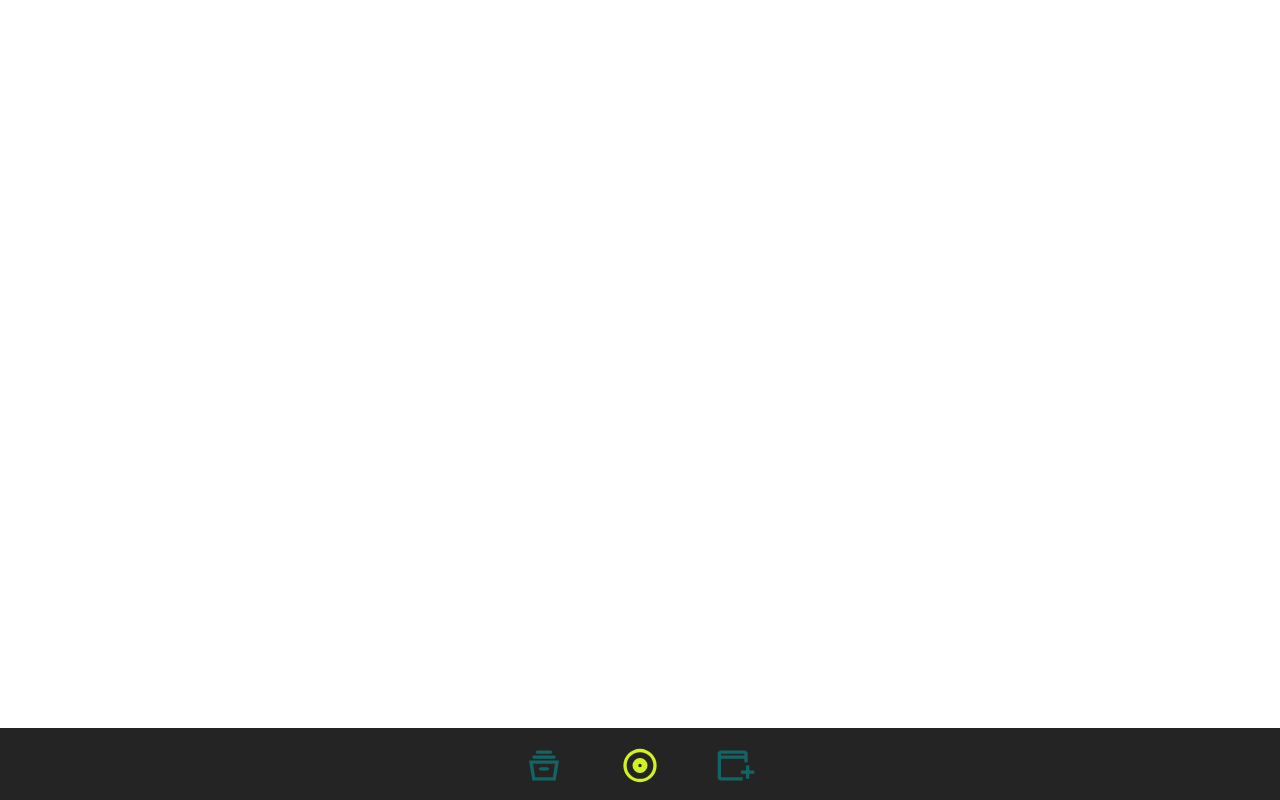
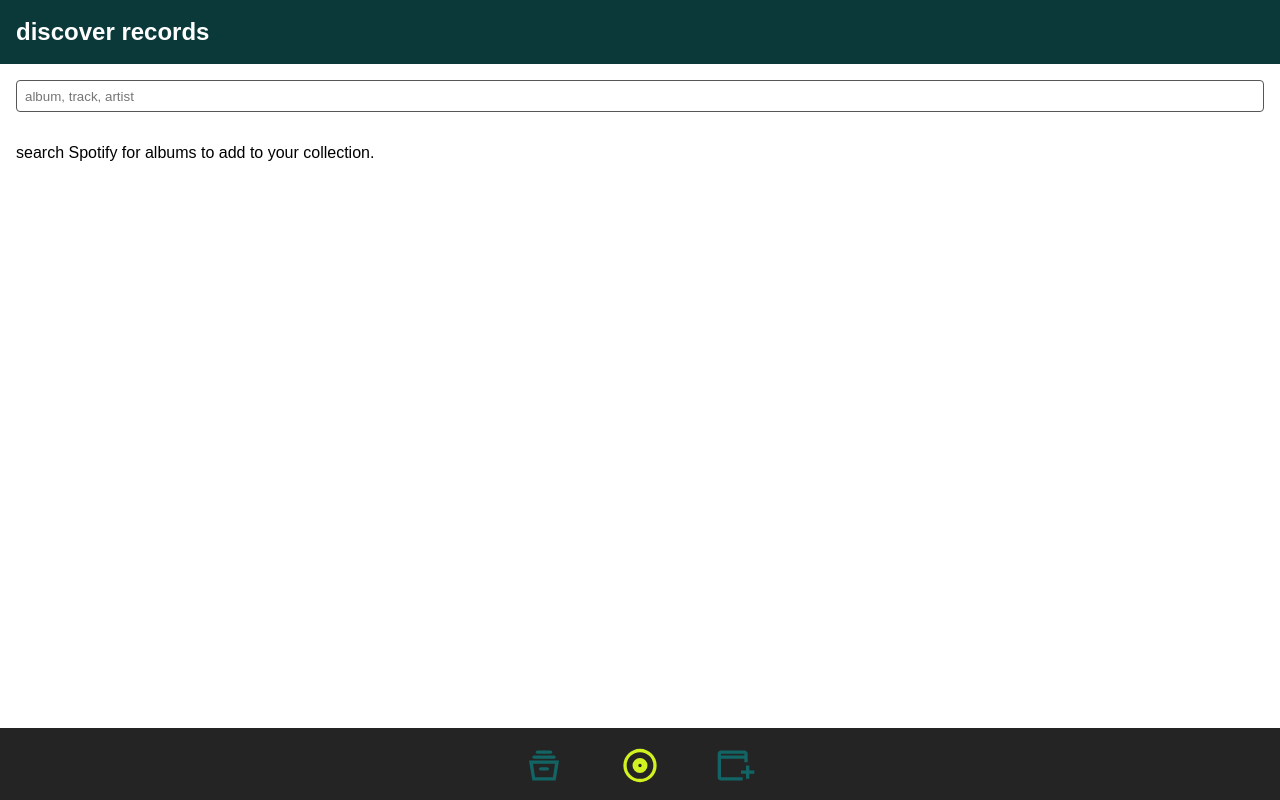
Before and after one commit to jenikashannon/audioFile, a React (Create React App) app: page /discover in a window 1280 px wide. Before the commit this address had no page. Built offline with nearby package versions, Linux system fonts and the light colour scheme.

Commit message:
add discover page; connect search bar and list of results

```diff
--- a/src/App.js
+++ b/src/App.js
@@ -5,6 +5,7 @@ import AddCratePage from "./pages/AddCratePage/AddCratePage";
 import AuthorizeSpotifyPage from "./pages/AuthorizeSpotifyPage/AuthorizeSpotifyPage";
 import CrateDetailsPage from "./pages/CrateDetailsPage/CrateDetailsPage";
 import CratesPage from "./pages/CratesPage/CratesPage";
+import DiscoverPage from "./pages/DiscoverPage/DiscoverPage";
 import Footer from "./components/Footer/Footer";
 import LoginPage from "./pages/LoginPage/LoginPage";
 import UsersPage from "./pages/UsersPage/UsersPage";
@@ -28,6 +29,7 @@ function App() {
 				/>
 				<Route path='crates/:crate_id' element={<CrateDetailsPage />} />
 				<Route path='/crates' element={<AddCratePage />} />
+				<Route path='/discover' element={<DiscoverPage />} />
 			</Routes>
 			<Footer />
 		</BrowserRouter>
--- a/src/components/AddAlbumModal/AddAlbumModal.jsx
+++ b/src/components/AddAlbumModal/AddAlbumModal.jsx
@@ -27,6 +27,7 @@ function AddAlbumModal({ setAddMode, setActiveAlbum, albumIds, setAlbumIds }) {
 		try {
 			await axios.post(`${baseUrl}/crates/${crate_id}`, {
 				album_id,
+				user_id,
 			});
 			setAlbumIds((prev) => {
 				return [...prev, album_id];
--- a/src/components/Item/Item.jsx
+++ b/src/components/Item/Item.jsx
@@ -3,6 +3,7 @@ import "./Item.scss";
 // components
 import AddIcon from "../AddIcon/AddIcon";
 import HeaderIcon from "../HeaderIcon/HeaderIcon";
+import Icon from "../Icon/Icon";
 
 // libraries
 import { useNavigate } from "react-router-dom";
@@ -58,7 +59,7 @@ function Item({
 		};
 	}
 
-	if (["album", "album-result"].includes(type)) {
+	if (["album", "album-result", "album-discover-result"].includes(type)) {
 		details = [item.name, item.artists.join(", ")];
 		image = item.image;
 
@@ -110,6 +111,9 @@ function Item({
 					isPinned={item.pinned_crate}
 				/>
 			)}
+			{type === "album-discover-result" && (
+				<Icon type='menuHorizontal' height='20' />
+			)}
 		</article>
 	);
 }
--- a/src/components/ItemList/ItemList.jsx
+++ b/src/components/ItemList/ItemList.jsx
@@ -9,6 +9,7 @@ function ItemList({
 	crateList,
 	albumList,
 	resultList,
+	discoverList,
 	searchedCrateList,
 	setActiveAlbum,
 	addAlbum,
@@ -20,7 +21,6 @@ function ItemList({
 }) {
 	let itemList;
 	let type;
-	let mode;
 
 	if (crateList) {
 		itemList = crateList;
@@ -42,6 +42,11 @@ function ItemList({
 		type = "crate-result";
 	}
 
+	if (discoverList) {
+		itemList = discoverList;
+		type = "album-discover-result";
+	}
+
 	// re-render list whenever album is added
 	useEffect(() => {}, [albumIds, searchedCrateList]);
 
@@ -56,7 +61,6 @@ function ItemList({
 								key={item.id}
 								item={item}
 								type={type}
-								mode={mode}
 								setActiveAlbum={setActiveAlbum}
 								addAlbum={addAlbum}
 								albumIds={albumIds}
--- a/src/components/ItemSearchedCrate/ItemSearchedCrate.jsx
+++ b/src/components/ItemSearchedCrate/ItemSearchedCrate.jsx
@@ -1,7 +1,7 @@
 import "./ItemSearchedCrate.scss";
 
 // components
-import Icon from "../Icon/Icon";
+import Icon from "../Icon/Icon.jsx";
 
 // libraries
 import { useNavigate } from "react-router-dom";
--- a/src/components/SearchBar/SearchBar.jsx
+++ b/src/components/SearchBar/SearchBar.jsx
@@ -1,6 +1,6 @@
 import "./SearchBar.scss";
 
-function SearchBar({ term, setTerm, setSearchMode, handleSearchBarClick }) {
+function SearchBar({ term, setTerm, handleSearchBarClick }) {
 	function handleChange(event) {
 		setTerm(event.target.value);
 	}
--- a/src/pages/CrateDetailsPage/CrateDetailsPage.jsx
+++ b/src/pages/CrateDetailsPage/CrateDetailsPage.jsx
@@ -78,6 +78,7 @@ function CrateDetailsPage() {
 		try {
 			await axios.patch(`${baseUrl}/crates/${crate_id}/`, {
 				name: crateName,
+				user_id,
 			});
 			getCrateDetails();
 		} catch (error) {
--- a/src/pages/CratesPage/CratesPage.jsx
+++ b/src/pages/CratesPage/CratesPage.jsx
@@ -66,7 +66,6 @@ function CratesPage() {
 
 		const fuse = new Fuse(crateList, options);
 		const results = fuse.search(term);
-		console.log(results);
 
 		const formattedResults = results.map((result) => {
 			const item = { ...result.item, matches: result.matches };
@@ -74,7 +73,6 @@ function CratesPage() {
 			return item;
 		});
 
-		// console.log(formattedResults);
 		setSearchedCrateList(formattedResults);
 	}
 
--- /dev/null
+++ b/src/pages/DiscoverPage/DiscoverPage.jsx
@@ -0,0 +1,61 @@
+import "./DiscoverPage.scss";
+import { baseUrl } from "../../utils/consts";
+
+// components
+import Header from "../../components/Header/Header";
+import ItemList from "../../components/ItemList/ItemList";
+import SearchBar from "../../components/SearchBar/SearchBar";
+
+// libraries
+import axios from "axios";
+import { useState, useEffect } from "react";
+
+function DiscoverPage() {
+	const [term, setTerm] = useState("");
+	const [discoverList, setDiscoverList] = useState([]);
+
+	const user_id = localStorage.getItem("audioFileId");
+
+	async function searchSpotify(term) {
+		try {
+			const response = await axios.get(
+				`${baseUrl}/spotify/search?term=${term}&user_id=${user_id}`
+			);
+			setDiscoverList(response.data);
+		} catch (error) {
+			console.log(error);
+		}
+	}
+
+	useEffect(() => {
+		if (term) {
+			searchSpotify(term);
+		} else {
+			setDiscoverList([]);
+		}
+	}, [term]);
+
+	return (
+		<main className='discover-page'>
+			<Header text='discover records' />
+			<div className='discover-page__container'>
+				<SearchBar term={term} setTerm={setTerm} />
+				<div className='discover-page__results'>
+					{discoverList.length === 0 && (
+						<h2 className='discover-page__sub-header'>
+							search Spotify for albums to add to your collection.
+						</h2>
+					)}
+					<ItemList
+						discoverList={discoverList}
+						// setActiveAlbum={setActiveAlbum}
+						// addAlbum={addAlbum}
+						// albumIds={albumIds}
+					/>
+				</div>
+			</div>
+		</main>
+	);
+}
+
+export default DiscoverPage;
--- /dev/null
+++ b/src/pages/DiscoverPage/DiscoverPage.scss
@@ -0,0 +1,15 @@
+@use "../../styles/partials/mixins";
+
+.discover-page {
+	&__container {
+		@include mixins.page;
+	}
+
+	&__results {
+	}
+
+	&__sub-header {
+		font-size: 1rem;
+		font-weight: 400;
+	}
+}
```
Also changed, not shown: 1 other file (tests, documents, lock files or other folders).
